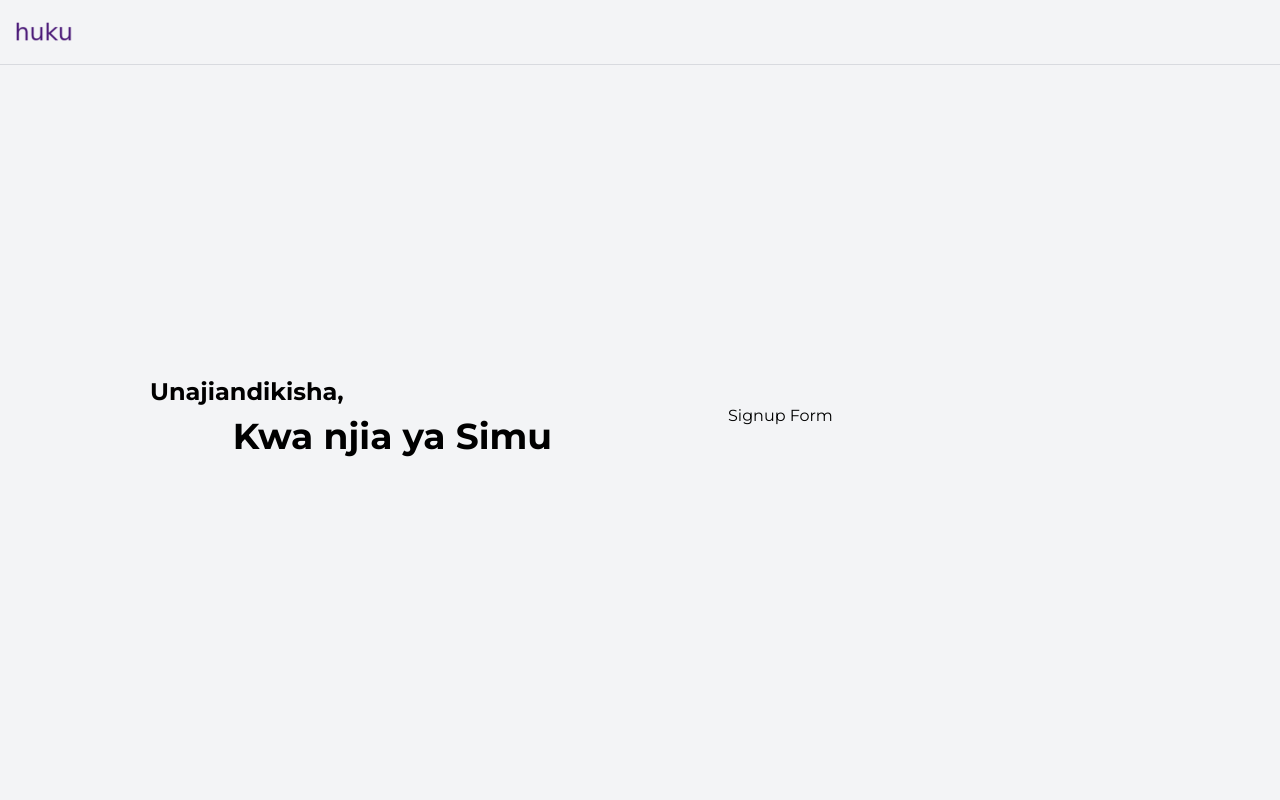
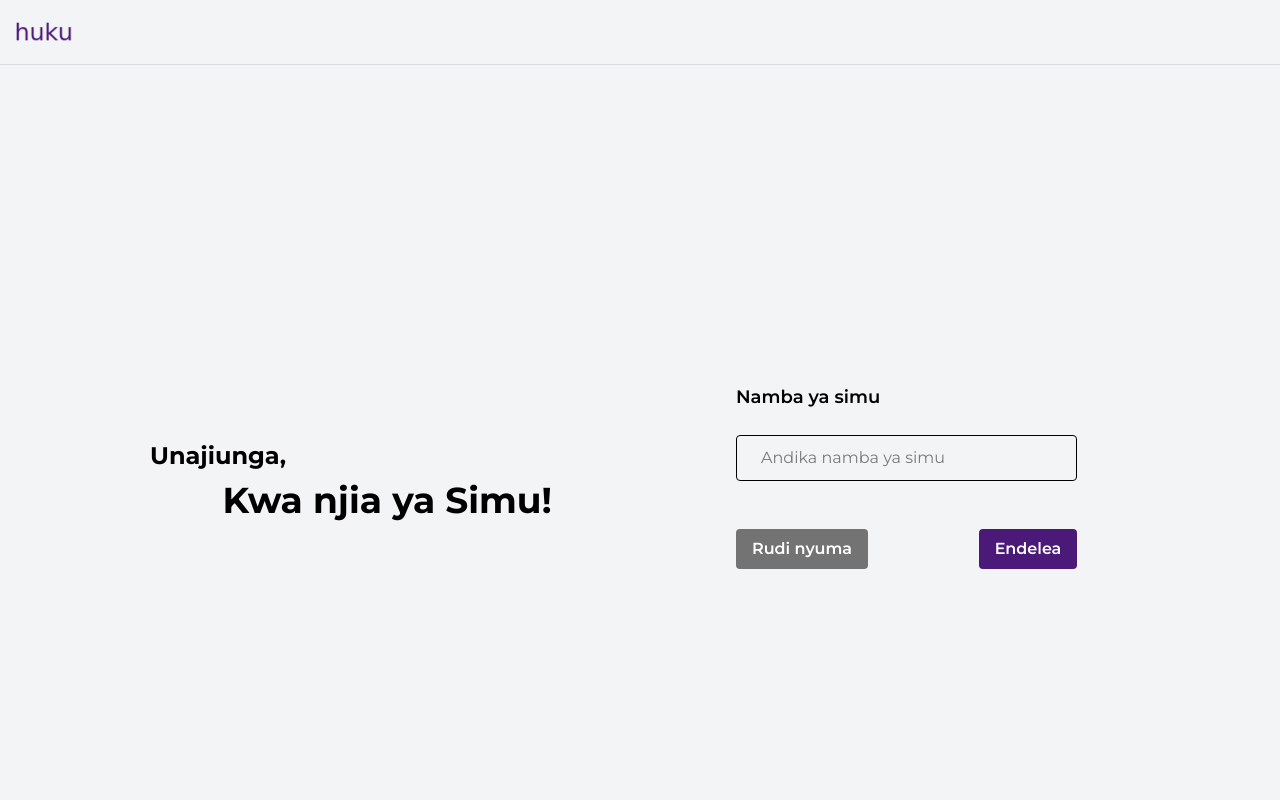
Before and after one commit to kelvinpella/huku, a Next.js app: page /signup/phone in a window 1280 px wide. Shown: the top 800 px of the page. Built offline with nearby package versions, Linux system fonts and the light colour scheme.

Commit message:
added action buttons without wiring their functionalities

```diff
--- a/src/app/layout.tsx
+++ b/src/app/layout.tsx
@@ -25,7 +25,7 @@ export default function RootLayout({
       <body className={`${montserrat.variable} font-montserrat antialiased bg-chef-white`}>
         <div className="w-full min-h-screen flex flex-col justify-between">
           <Navbar />
-          <main className="min-h-screen w-full lg:max-w-screen-2xl lg:mx-auto p-2 md:p-4">{children}</main>
+          <main className="min-h-screen w-full lg:max-w-screen-2xl lg:mx-auto py-20 px-2 md:px-4">{children}</main>
           <Footer />
         </div>
       </body>
--- a/src/common/data/authFormFields.ts
+++ b/src/common/data/authFormFields.ts
@@ -14,7 +14,7 @@ export const authFormFields: AuthFormField[] = [
     {
         name: 'lastname',
         id: 'lastname',
-        label: 'Jina la Ukoo',
+        label: 'Jina la ukoo',
         placeholder: 'Andika jina lako la ukoo',
         type: "text"
     },
--- /dev/null
+++ b/src/components/Buttons/CustomButton.tsx
@@ -0,0 +1,25 @@
+import { Button } from "@headlessui/react";
+import clsx from "clsx";
+import { ComponentProps } from "react";
+
+type Props = ComponentProps<"button"> & {
+  variant?: "primary" | "neutral";
+};
+
+export default function CustomButton({
+  variant = "primary",value,
+  ...buttonAttributes
+}: Props) {
+  return (
+    <Button
+      {...buttonAttributes}
+      className={clsx(
+        "rounded py-2 px-4 font-semibold cursor-pointer text-white outline-none",
+        variant === "primary" && "bg-spanish-violet hover:bg-spanish-violet/90",
+        variant === "neutral" && "bg-neutral-500 data-[hover]:bg-neutral-600"
+      )}
+    >
+      {value}
+    </Button>
+  );
+}
--- /dev/null
+++ b/src/components/Forms/CustomInputElement.tsx
@@ -0,0 +1,31 @@
+import { AuthFormField } from "@/typings";
+import { Field, Input, Label } from "@headlessui/react";
+import clsx from "clsx";
+
+type Props = AuthFormField & { isVisibleField: boolean };
+
+export default function CustomInputElement({
+  label,
+  isVisibleField,
+  ...field
+}: Props) {
+  return (
+    <div
+      className={clsx(
+        "w-full flex flex-col gap-2",
+        !isVisibleField && "hidden"
+      )}
+    >
+      <Field className="w-full flex flex-col gap-4 py-2">
+        <Label htmlFor={field.id} className="font-semibold text-lg py-2">
+          {label}
+        </Label>
+        <Input
+          {...field}
+          className="w-full py-2.5 px-6 outline-none border border-black rounded focus:ring focus:ring-black"
+        />
+      </Field>
+      {/* <div className="text-sm w-full text-red-500">This will be error message</div> */}
+    </div>
+  );
+}
--- a/src/components/Forms/SignupForm/SignupForm.tsx
+++ b/src/components/Forms/SignupForm/SignupForm.tsx
@@ -1,16 +1,54 @@
 import { getSignupSteps } from "@/common/functions/getSignupSteps";
 import { AuthFormField, SignupOption } from "@/typings";
-import { useMemo } from "react";
+import { useMemo, useState } from "react";
+import CustomInputElement from "../CustomInputElement";
+import CustomButton from "@/components/Buttons/CustomButton";
 
 type Props = {
   signupOption: SignupOption;
   formFields: AuthFormField[];
 };
 export default function SignupForm({ signupOption, formFields }: Props) {
+  const [currentStep, setCurrentStep] = useState(0);
+
   const signupSteps = useMemo(
     () => getSignupSteps(signupOption),
     [signupOption]
   );
 
-  return <div className="w-full">Signup Form</div>;
+  const formInputElements = useMemo(() => {
+    return formFields.map((field) => {
+      const visibleFields = signupSteps[currentStep];
+      const isVisibleField = visibleFields.includes(field.id);
+
+      return (
+        <CustomInputElement
+          key={field.id}
+          isVisibleField={isVisibleField}
+          {...field}
+        />
+      );
+    });
+  }, [formFields, signupSteps, currentStep]);
+
+  const isFinalStep = useMemo(
+    () => currentStep === signupSteps.length - 1,
+    [currentStep, signupSteps]
+  );
+
+  return (
+    <div className="w-full md:w-2/3 md:mx-auto lg:mx-0 my-10 py-5 px-2">
+      <form className="flex flex-col gap-4">
+        {formInputElements}
+
+        <div className="w-full flex items-center justify-between my-4 py-2">
+          <CustomButton value="Rudi nyuma" variant="neutral" />
+          <div className="text-end">
+            <CustomButton value="Maliza" hidden={!isFinalStep} />
+            <CustomButton value="Endelea" hidden={isFinalStep} />
+          </div>
+        </div>
+      </form>
+    </div>
+  );
 }
--- a/src/components/Signup/Signup.tsx
+++ b/src/components/Signup/Signup.tsx
@@ -31,8 +31,8 @@ export default function Signup({ signupOptionPromise }: Props) {
   return (
     <div className='w-full min-h-screen flex flex-col items-center justify-center lg:grid lg:grid-cols-2 grid-rows-1 lg:justify-start lg:gap-44'>
        <Banner
-        firstText={"Unajiandikisha,"}
-        secondText={`Kwa njia ya ${bannerText}`}
+        firstText={"Unajiunga,"}
+        secondText={`Kwa njia ya ${bannerText}!`}
       />
 
       <SignupForm signupOption={signupOption} formFields={formFields} />
```
